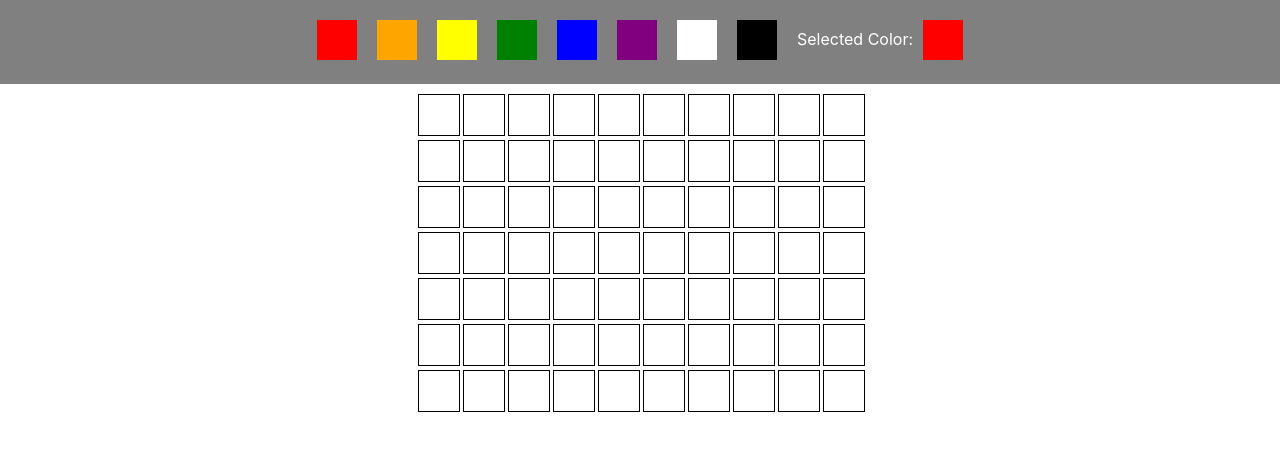
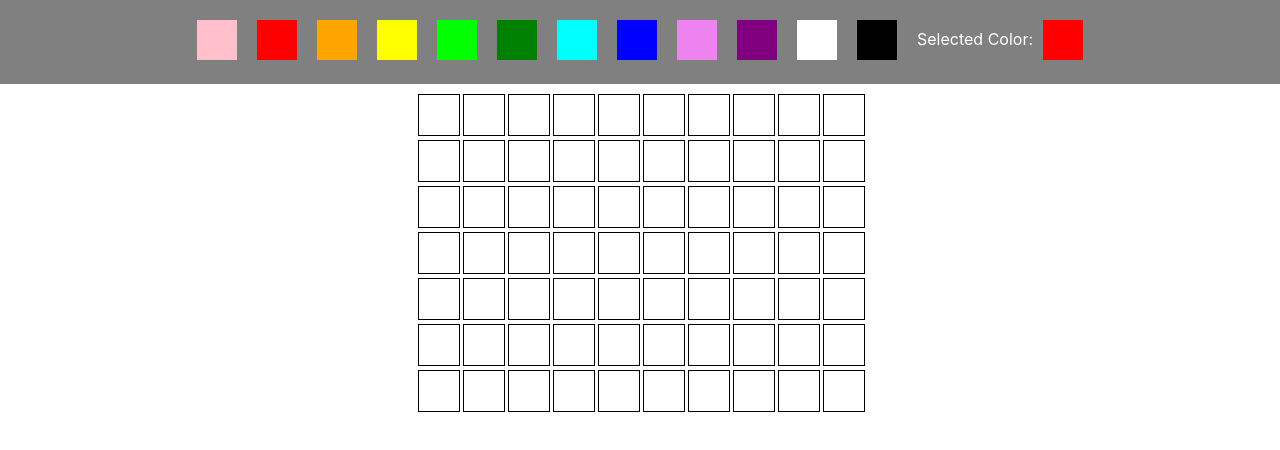
Before and after one commit to chalt0319/Colors, a React (Create React App) app: page / in a window 1280 px wide. Shown: the top 450 px of the page. Built offline with nearby package versions, Linux system fonts and the light colour scheme.

Commit message:
add more colors

```diff
--- a/src/App.css
+++ b/src/App.css
@@ -66,17 +66,29 @@
 .red {
   background-color: red;
 }
+.pink {
+  background-color: pink;
+}
 .blue {
   background-color: blue;
 }
+.aqua {
+  background-color: aqua;
+}
 .green {
   background-color: green;
+}
+.lime {
+  background-color: lime;
 }
 .yellow {
   background-color: yellow;
 }
 .purple {
   background-color: purple;
+}
+.violet {
+  background-color: violet;
 }
 .orange {
   background-color: orange;
--- a/src/components/header.js
+++ b/src/components/header.js
@@ -7,11 +7,15 @@ class Header extends Component {
   render() {
     return (
       <div className="header">
+        <Color color="pink"/>
         <Color color="red"/>
         <Color color="orange"/>
         <Color color="yellow"/>
+        <Color color="lime"/>
         <Color color="green"/>
+        <Color color="aqua"/>
         <Color color="blue"/>
+        <Color color="violet"/>
         <Color color="purple"/>
         <Color color="white"/>
         <Color color="black"/>
```
